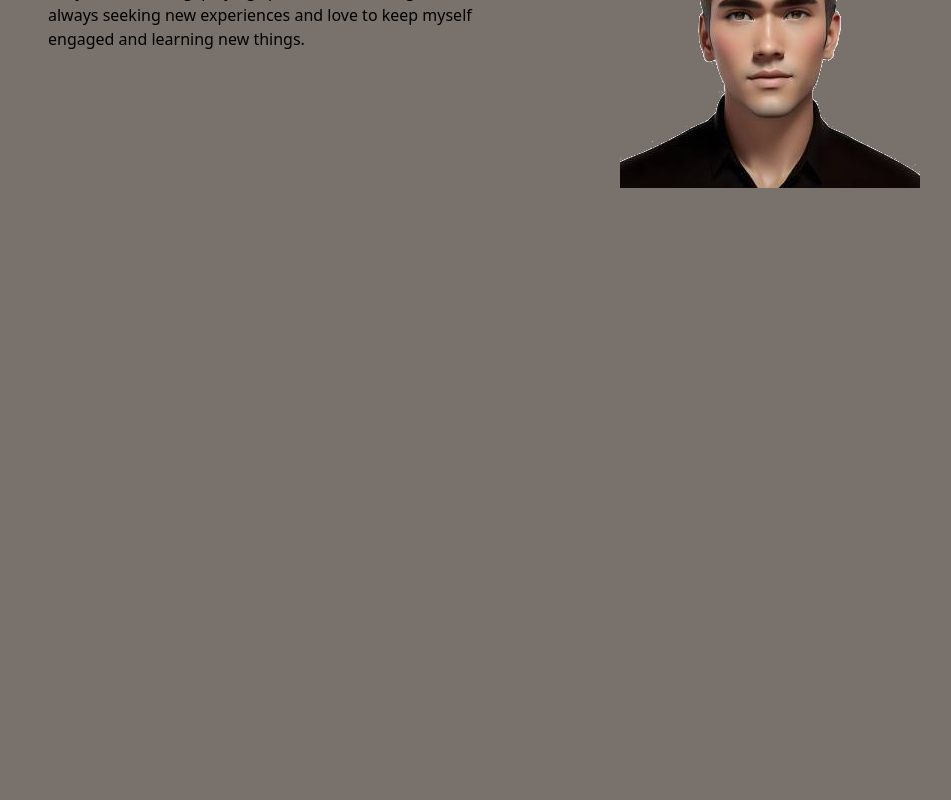
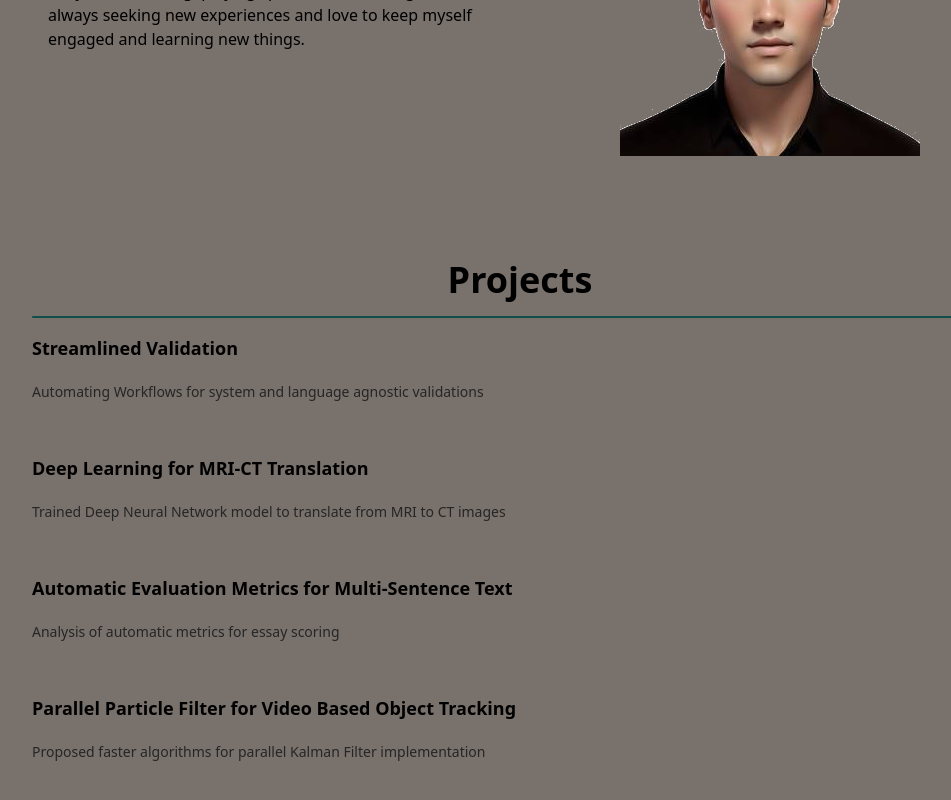
Before and after one commit to codewithkaranjeswani/nextjs-portfolio, a Next.js app: page / in a window 1280 px wide. Shown: the part 1158-1958 px from the top of the page, without its empty margins (120-1071 px from the left). Before the commit the page ends 1610 px from the top, so only its background shows below. Built offline with nearby package versions, Linux system fonts and the light colour scheme.

Commit message:
added projects section

```diff
--- a/src/app/page.tsx
+++ b/src/app/page.tsx
@@ -1,11 +1,13 @@
 import HeroSection from "@/src/components/HeroSection"
 import AboutSection from "@/src/components/AboutSection"
+import ProjectsSection from "@/src/components/ProjectsSection";
 
 export default function Home() {
   return (
     <main className="mx-auto max-w-3xl px-4 sm:px-6 md:max-w-5xl ">
       <HeroSection />
       <AboutSection />
+      <ProjectsSection />
     </main>
   );
 }
--- a/src/components/AboutSection.tsx
+++ b/src/components/AboutSection.tsx
@@ -8,6 +8,9 @@ const skills = [
   { skill: "Next.js" },
   { skill: "Tailwind CSS" },
   { skill: "React" },
+  { skill: "C++" },
+  { skill: "Julia" },
+  { skill: "MATLAB" },
   { skill: "HTML" },
   { skill: "Git" },
   { skill: "GitHub" },
@@ -16,7 +19,7 @@ const skills = [
 function AboutSection() {
   return (
     <section id="about">
-      <div className="pb-12 md:pt-8 md:pb-48">
+      <div className="md:pt-8">
         <h1 className="text-center font-bold text-4xl">
           About Me
           <hr className="w-full h-0.5 mx-auto my-4 bg-teal-900 border-0 rounded"></hr>
@@ -56,13 +59,13 @@ function AboutSection() {
             </p> */}
           </div>
           <div className="text-center md:w-1/2 md:text-left">
-            <h1 className="text-2xl font-bold mb-6">My Skills</h1>
+            <h1 className="text-2xl font-bold mb-4">My Skills</h1>
             <div className="flex flex-wrap flex-row justify-center z-10 md:justify-start">
               {skills.map((item, idx) => {
                 return (
                   <p
                     key={idx}
-                    className="px-4 py-2 mr-2 mt-2 text-gray-900 dark:text-gray-500 rounded font-semibold"
+                    className="pr-4 py-2 text-gray-900 dark:text-gray-500 rounded font-semibold"
                   >
                     {item.skill}
                   </p>
--- a/src/components/Footer.tsx
+++ b/src/components/Footer.tsx
@@ -10,8 +10,8 @@ function Footer() {
     <footer className="fixed bottom-0 left-0 right-0 mx-auto w-full px-4 sm:px-6 md:max-w-5xl">
       <hr className="w-full h-0.5 mx-auto mt-8 bg-teal-900 border-0 rounded"></hr>
       <div className="mx-auto  p-4 flex flex-col text-center text-neutral-900 md:flex-row md:justify-between">
-        <div className="flex flex-row items-center justify-center space-x-1 text-neutral-900 dark:text-neutral-100">
-          © 2023 Karan Jeswani<a href="/" className="hover:underline"></a>
+        <div className="flex flex-row items-center justify-center space-x-1 text-neutral-900 dark:text-neutral-100 hover:cursor-default">
+          © 2023 Karan Jeswani
         </div>
         <div className="flex flex-row items-center justify-center space-x-2 mb-1">
           <a href="https://github.com/codewithkaranjeswani" rel="noreferrer" target="_blank">
--- /dev/null
+++ b/src/components/ProjectsSection.tsx
@@ -0,0 +1,81 @@
+import React from "react"
+import Image from "next/image"
+import Link from "next/link"
+
+const projects = [
+  {
+    name: "Streamlined Validation",
+    description:
+      "Automating Workflows for system and language agnostic validations",
+    // image: "/thankfulthoughts.png",
+    // github: "https://github.com/codewithkaranjeswani/mrisynthesis",
+    // link: "https://thankfulthoughts.io/",
+  },
+  {
+    name: "Deep Learning for MRI-CT Translation",
+    description:
+      "Trained Deep Neural Network model to translate from MRI to CT images",
+    // image: "/thankfulthoughts.png",
+    github: "https://github.com/codewithkaranjeswani/mrisynthesis",
+    // link: "https://thankfulthoughts.io/",
+  },
+  {
+    name: "Automatic Evaluation Metrics for Multi-Sentence Text",
+    description: "Analysis of automatic metrics for essay scoring",
+    // image: "/platoio.png",
+    github: "https://github.com/EshwarSR/AutomaticEvaluationMetrics",
+    // link: "https://platoio.com/register",
+  },
+  {
+    name: "Parallel Particle Filter for Video Based Object Tracking",
+    description:
+      "Proposed faster algorithms for parallel Kalman Filter implementation",
+    // image: "/familyphotos.png",
+    // github: "https://github.com/hqasmei/katorfamilyphotos",
+    // link: "https://katorfamilyphotos.com/",
+  },
+]
+
+const ProjectsSection = () => {
+  return (
+    <section id="projects">
+      <div className="pb-48 md:pt-8">
+        <h1 className="text-center font-bold text-4xl">
+          Projects
+          <hr className="w-full h-0.5 mx-auto my-4 bg-teal-900 border-0 rounded"></hr>
+        </h1>
+
+        <div className="flex flex-col space-y-10">
+          {projects.map((project, idx) => {
+            return (
+              <div key={idx}>
+                <div className="flex flex-col animate-slideUpCubiBezier animation-delay-2 md:flex-row md:space-x-12">
+                  {/* <div className=" md:w-1/2">
+                    <Link href={project.link}>
+                      <Image
+                        src={project.image}
+                        alt=""
+                        width={1000}
+                        height={1000}
+                        className="rounded-xl shadow-xl hover:opacity-70"
+                      />
+                    </Link>
+                  </div> */}
+                  <div className="md:w-1/2">
+                    <h1 className="text-lg font-bold mb-4">{project.name}</h1>
+                    <p className="text-sm leading-7 mb-2 text-neutral-800 dark:text-neutral-400">
+                      {project.description}
+                    </p>
+                  </div>
+                </div>
+              </div>
+            )
+          })}
+
+        </div>
+      </div>
+    </section>
+  )
+}
+
+export default ProjectsSection
```
